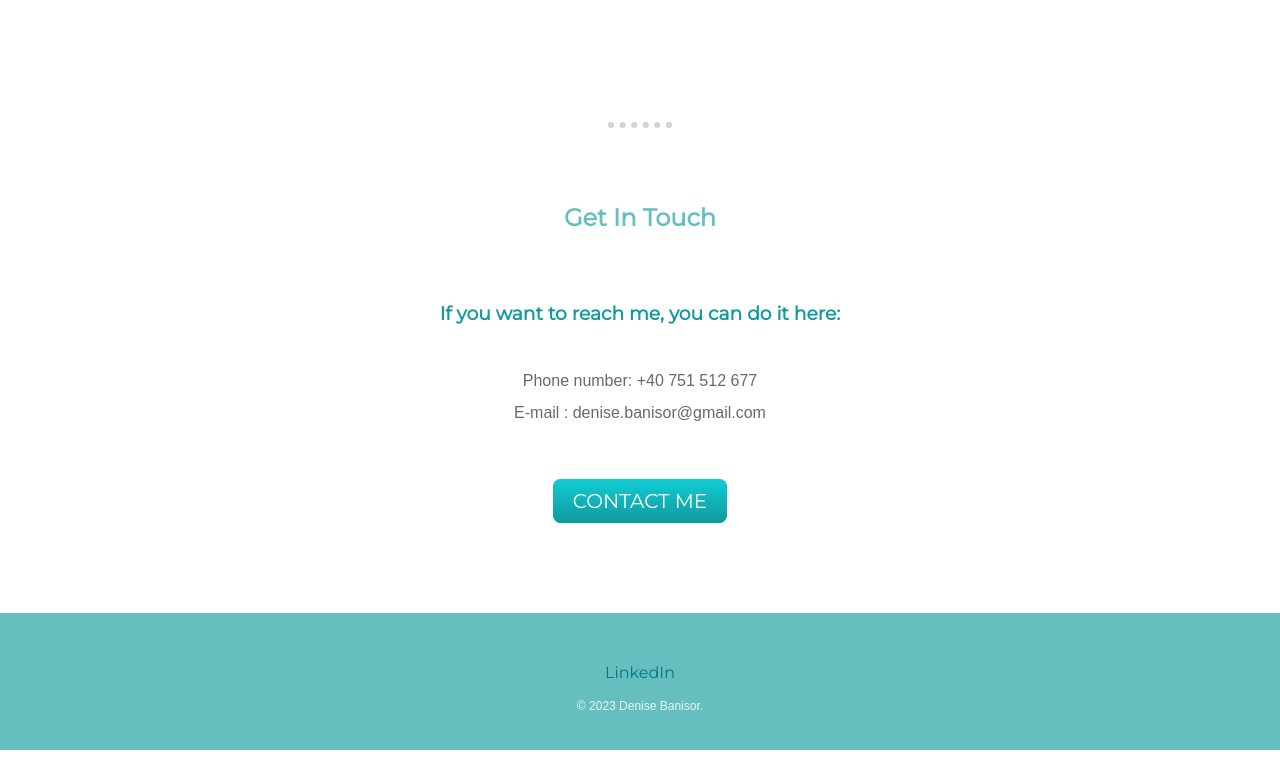
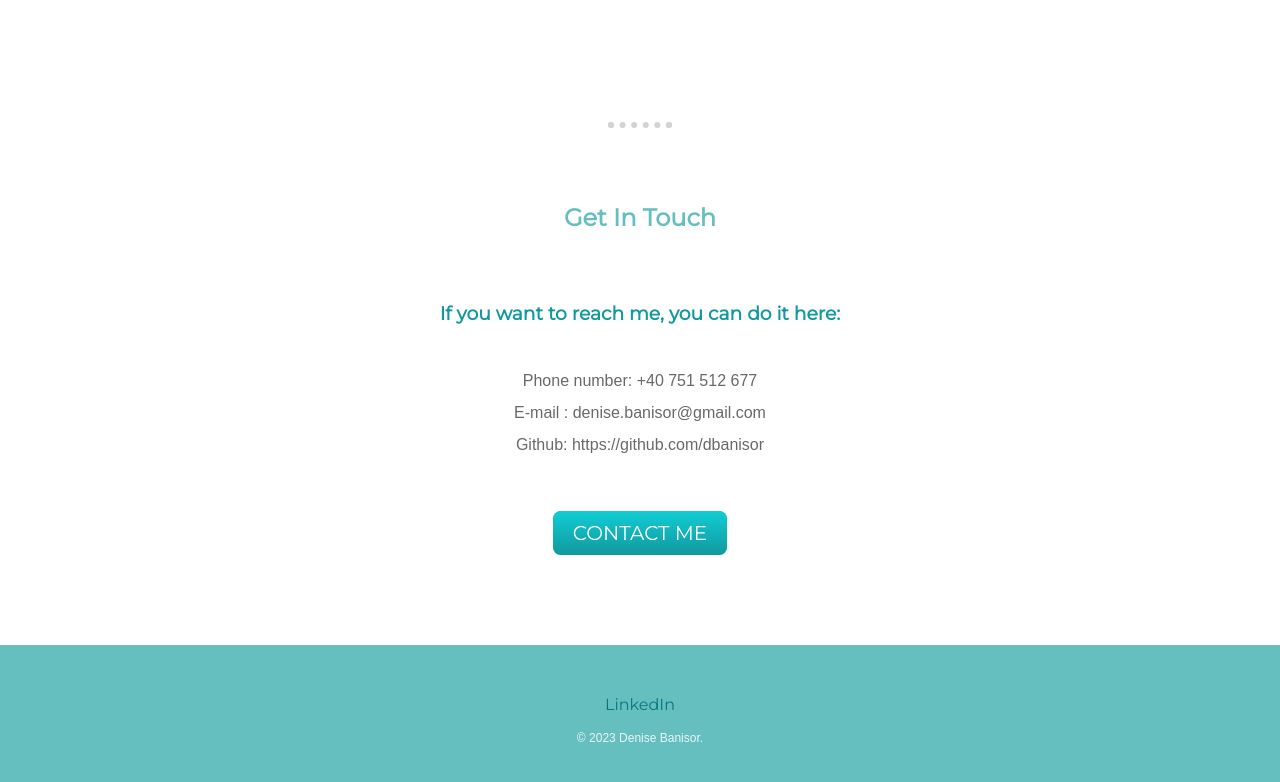
Before and after one commit to dbanisor/CV, a plain HTML site: page index.html in a window 1280 px wide. Shown: the part 6789-7571 px from the top of the page. Before the commit the page ends 7539 px from the top, so only its background shows below. Drawn offline with Linux system fonts and the light colour scheme; a web font is replaced by a local one.

Commit message:
Update index.html

```diff
--- a/index.html
+++ b/index.html
@@ -146,7 +146,8 @@
     <h3>If you want to reach me, you can do it here:</h3>
     <p class="contact-message">
         Phone number: +40 751 512 677<br>
-        E-mail : denise.banisor@gmail.com</p>
+        E-mail : denise.banisor@gmail.com<br>
+        Github: https://github.com/dbanisor</p>
     <a class="btn" href="mailto:denise.banisor@gmail.com">CONTACT ME</a>
   </div>
 </div>
```
